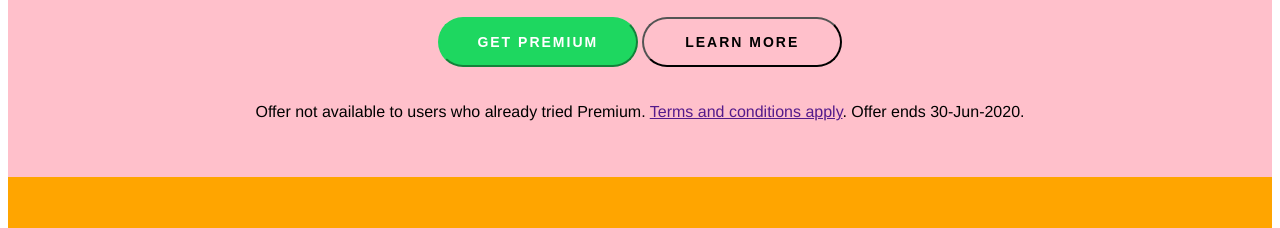
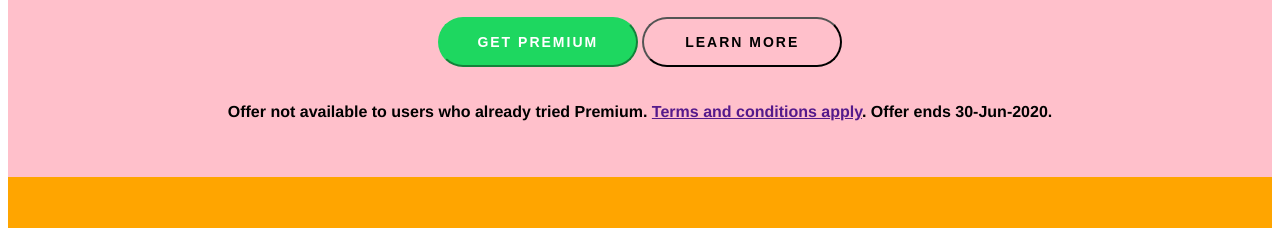
Before and after one commit to ashuutosh/First, a plain HTML site: page index.html in a window 1280 px wide. Shown: the part 394-622 px from the top of the page. Drawn offline with Linux system fonts and the light colour scheme.

Commit message:
Update style.css

```diff
--- a/style.css
+++ b/style.css
@@ -26,7 +26,7 @@
     background-size: contain;
     padding-bottom: 20px;
     padding-top: 50px;
-    font-weight: 200;
+    font-weight: 900;
 }
 
 h1.getpre {
```
